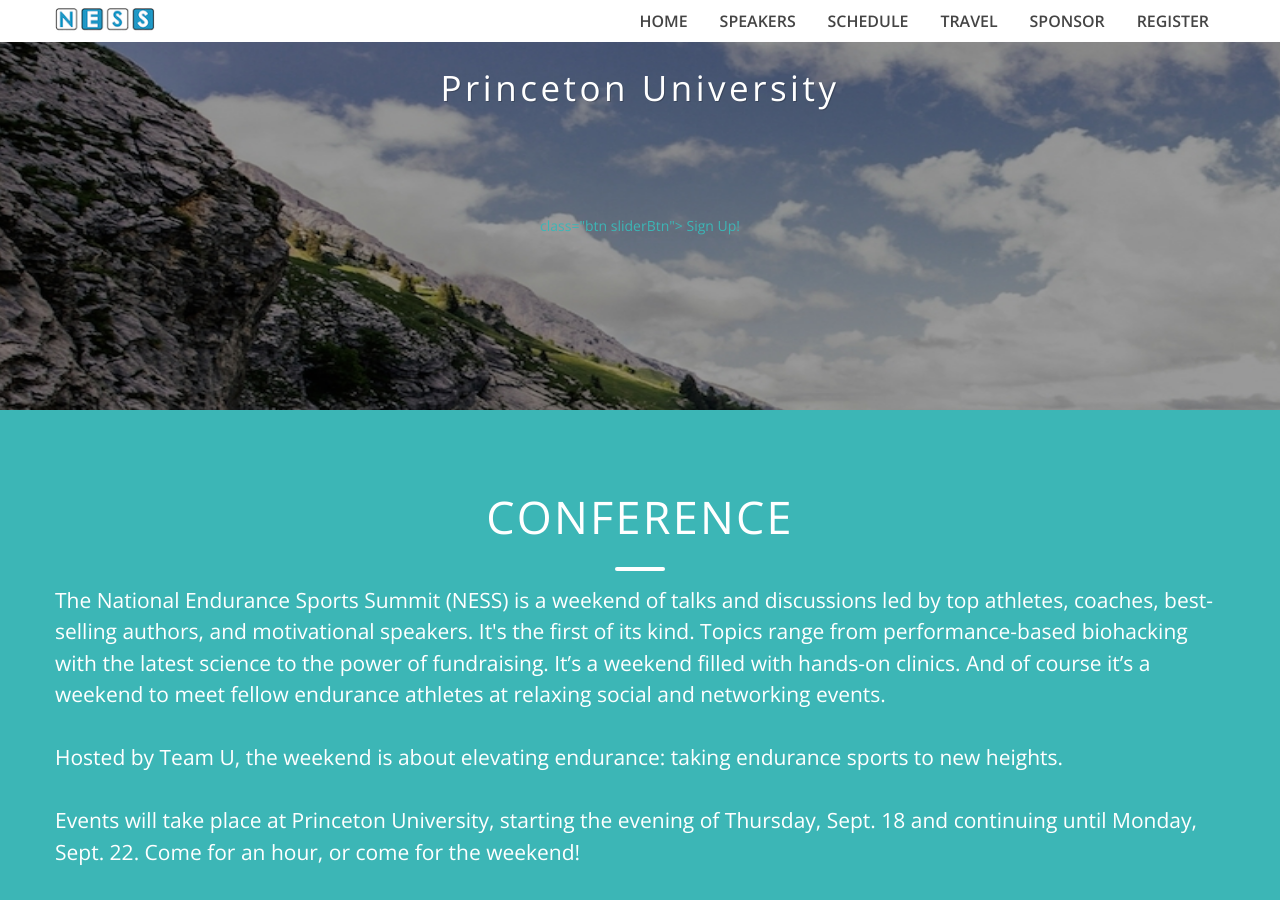
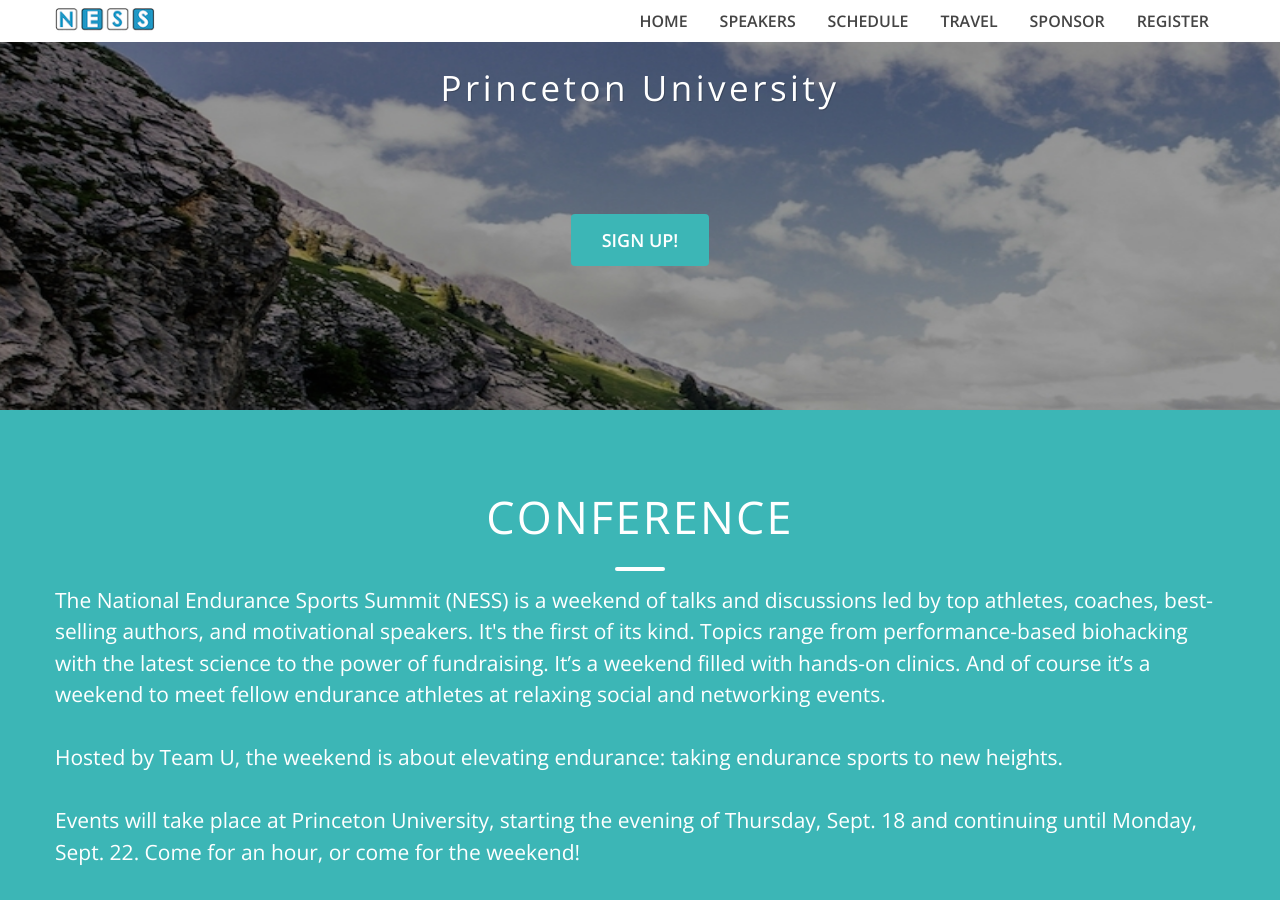
Before and after one commit to teamuness/teamuness.github.io, a Jekyll site: the page built from index.html, in a window 1280 px wide and 900 px high, scrolled down 575 px. Built offline with Jekyll 4.4.1, drawn with Linux system fonts in a browser that asks for light colours.

Commit message:
Update index.html

```diff
--- a/index.html
+++ b/index.html
@@ -10,7 +10,7 @@
         <div id="slidecaption"><h1 class="bigTitle">A national conference for endurance athletes like no other
         <br /><br />
           <small>The National Endurance Sports Summit <br />Oct. 10th - Oct. 11 2015<br />Princeton University</small>
-        </h1><a target="_blank" href="https://docs.google.com/a/teamu.org/forms/d/1-oFF5RMfVxdkINqrFaTIfQAOzDgNxhEb3KQtgGSY3wQ/viewform"> class="btn sliderBtn"> Sign Up!</a></div>
+        </h1><a target="_blank" href="https://docs.google.com/a/teamu.org/forms/d/1-oFF5RMfVxdkINqrFaTIfQAOzDgNxhEb3KQtgGSY3wQ/viewform" class="btn sliderBtn"> Sign Up!</a></div>
       </div>
     </div>
   </div>
```
